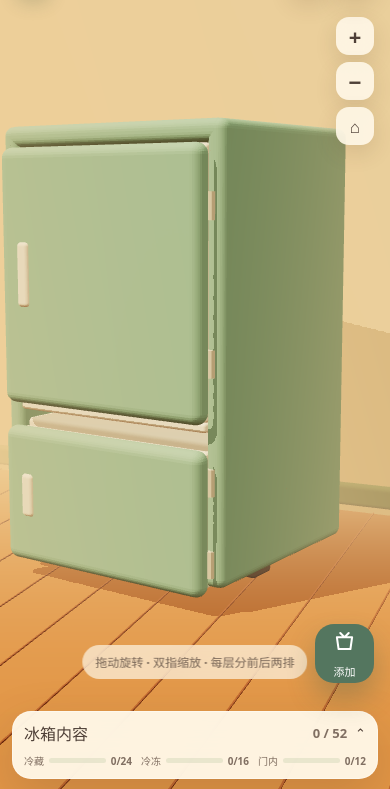
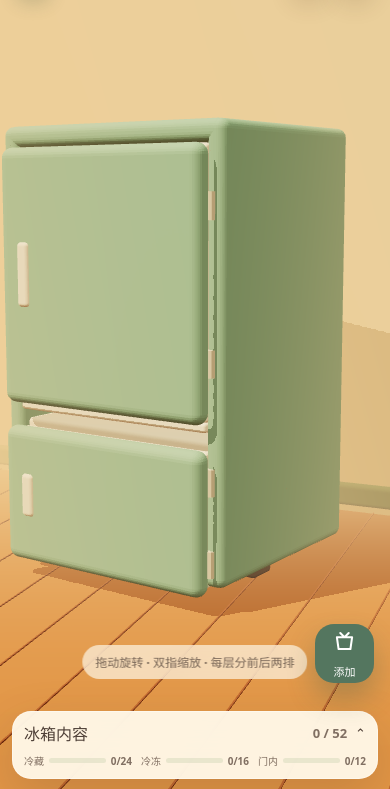
Before and after one commit to Dreaminmaster/2fridge, a website built with Vite: page index.html in a window 390 px wide. Shown: the part 55-844 px from the top of the page. Built offline with nearby package versions, Linux system fonts and the light colour scheme.

Commit message:
Remove redundant mobile camera buttons

```diff
--- a/src/mobile-performance.css
+++ b/src/mobile-performance.css
@@ -57,13 +57,10 @@
 }
 
 @media (max-width: 759px) {
+  /* Touch already provides rotation and pinch zoom. Keeping these three
+     controls only covers the fridge and increases interface clutter. */
   .camera-controls {
-    gap: 7px;
-  }
-
-  .control-button {
-    width: 38px;
-    height: 38px;
+    display: none;
   }
 
   .inventory-dock {
```
